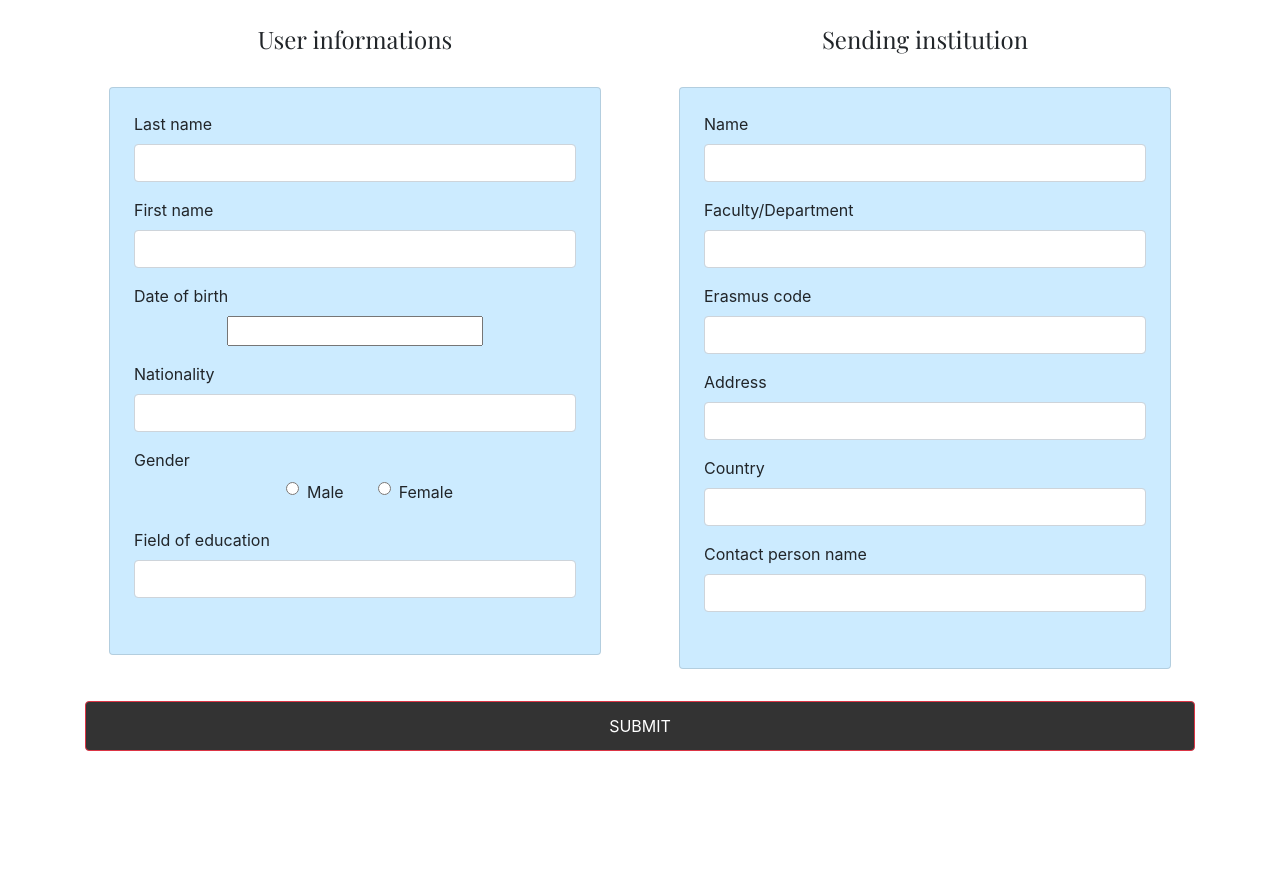
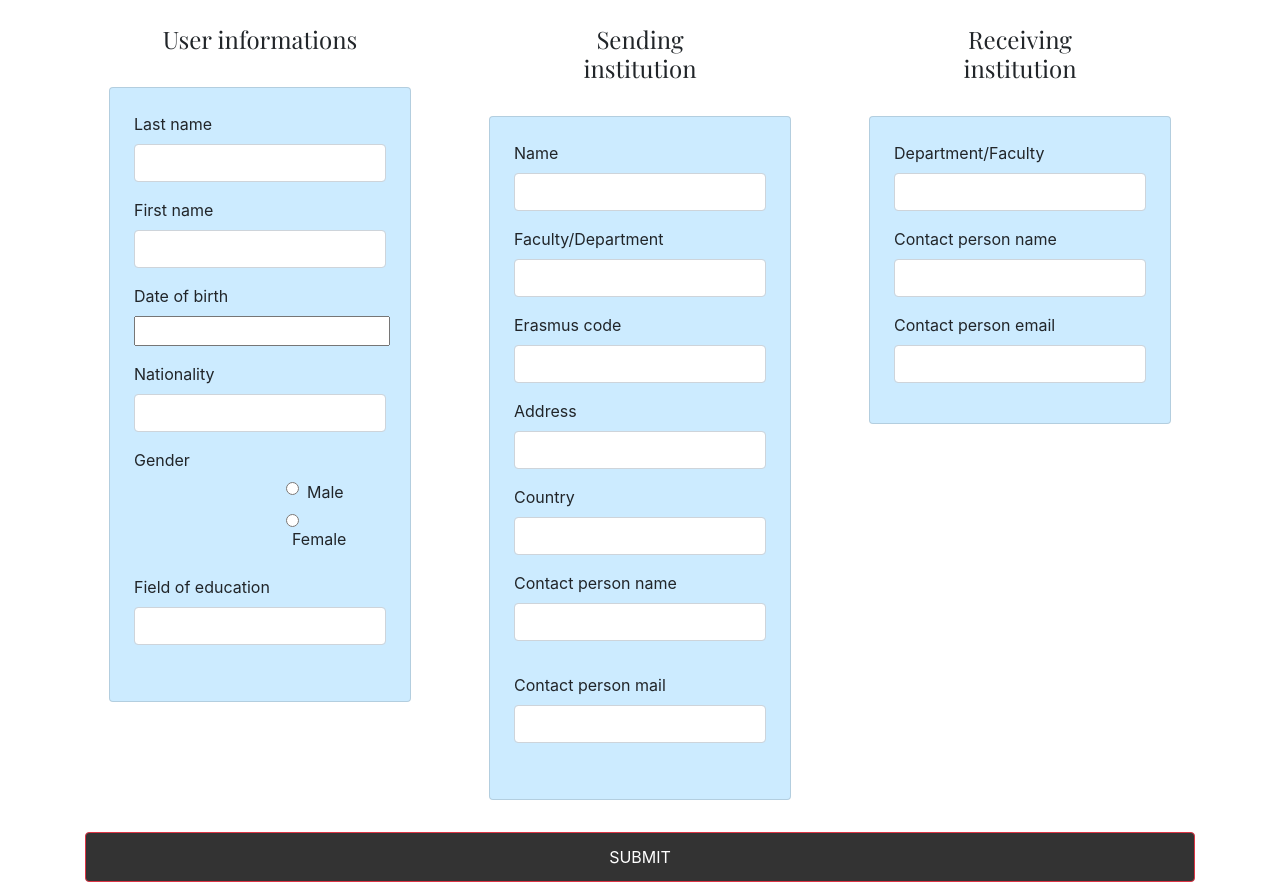
Before and after one commit to ichiin/cela, a React (Create React App) app: page /UserForm in a window 1280 px wide. Before the commit the page ends 800 px from the top, so only its background shows below. Built offline with nearby package versions, Linux system fonts and the light colour scheme.

Commit message:
added MUI, alert on registration + guest mode, receiving institution contact on userForm, fixed some LA bugs

```diff
--- a/package.json
+++ b/package.json
@@ -4,12 +4,15 @@
   "private": true,
   "dependencies": {
     "@emotion/react": "^11.1.1",
+    "@material-ui/core": "^4.11.2",
+    "@material-ui/icons": "^4.11.2",
+    "@material-ui/lab": "^4.0.0-alpha.57",
     "@testing-library/jest-dom": "^5.11.6",
     "@testing-library/react": "^11.1.2",
     "@testing-library/user-event": "^12.2.2",
     "axios": "^0.21.0",
+    "bootstrap": "^4.5.3",
     "jspdf": "^2.2.0",
-    "bootstrap": "^4.5.3",
     "react": "^17.0.1",
     "react-datepicker": "^3.3.0",
     "react-dom": "^17.0.1",
--- a/src/Components/LaAgreement.js
+++ b/src/Components/LaAgreement.js
@@ -5,7 +5,9 @@ import '../Style/LaAgreement.css'
 function LaAgreement(props) {
     const subjects = props.location.state.mySubjects
     const personalInfo = props.location.state.personalInfo
-    console.log(personalInfo)
+    const ectsTotal = props.location.state.ectsTotal
+  console.log(personalInfo)
+  console.log("thot", ectsTotal)
     return (
 
         <div style={{alignItems:'center', tex:'center'}}>
@@ -19,8 +21,8 @@ function LaAgreement(props) {
         <p style={{textAlign: 'center'}}><strong>Student Mobility for</strong> <strong>Studies</strong></p>
         <p style={{textAlign: 'right'}}><strong>Higher Education:&nbsp; &nbsp; &nbsp; &nbsp; &nbsp; &nbsp; &nbsp; &nbsp; &nbsp; &nbsp; &nbsp; &nbsp; &nbsp; &nbsp; &nbsp; &nbsp; &nbsp; &nbsp; &nbsp; &nbsp; &nbsp; &nbsp;&nbsp;</strong></p>
         <p style={{textAlign: 'right'}}><strong>Learning Agreement form&nbsp; &nbsp; &nbsp; &nbsp; &nbsp; &nbsp; &nbsp; &nbsp; &nbsp; &nbsp; &nbsp; &nbsp; &nbsp; &nbsp; &nbsp; &nbsp;</strong></p>
-        <p style={{textAlign: 'right'}}><strong><em>Student’s name ___________________&nbsp; &nbsp; &nbsp; &nbsp;&nbsp;</em></strong></p>
-        <p style={{textAlign: 'right'}}><strong><em>Academic Year 20…/20…&nbsp; &nbsp; &nbsp; &nbsp; &nbsp; &nbsp; &nbsp; &nbsp; &nbsp; &nbsp; &nbsp; &nbsp; &nbsp; &nbsp; &nbsp; &nbsp; &nbsp;</em></strong></p>
+        <p style={{textAlign: 'right'}}><strong><em>Student’s name {personalInfo.lastName + " " + personalInfo.firstName}&nbsp; &nbsp; &nbsp; &nbsp; &nbsp; &nbsp; &nbsp; &nbsp; &nbsp; &nbsp; &nbsp; &nbsp; &nbsp; &nbsp; &nbsp; &nbsp; &nbsp;</em></strong></p>
+        <p style={{textAlign: 'right'}}><strong><em>Academic Year 20../20..}&nbsp; &nbsp; &nbsp; &nbsp; &nbsp; &nbsp; &nbsp; &nbsp; &nbsp; &nbsp; &nbsp; &nbsp; &nbsp; &nbsp; &nbsp; &nbsp; &nbsp;</em></strong></p>
         <table style={{borderColor: 'black', width: '950px', height: '1114px', marginLeft: 'auto', marginRight: 'auto'}} border={1}>
           <tbody>
             <tr style={{height: '62px'}}>
@@ -118,19 +120,19 @@ function LaAgreement(props) {
             </tr>
             <tr style={{height: '48px'}}>
               <td style={{height: '48px', width: '108px'}}>
-                <p><strong>{personalInfo.institutionName}</strong></p>
+                <p>{personalInfo.sending_institutionName}</p>
               </td>
               <td style={{height: '48px', width: '96.8px'}}>&nbsp;
-              {personalInfo.faculty}
+              {personalInfo.sending_faculty}
               </td>
               <td style={{height: '48px', width: '93.6px'}} colSpan={2}>
-                <p><strong>{personalInfo.erasmusCode} </strong></p>
-              </td>
-              <td style={{height: '48px', width: '108px'}} colSpan={2}>&nbsp;{personalInfo.address} </td>
+                <p><strong>{personalInfo.sending_erasmusCode} </strong></p>
+              </td>
+              <td style={{height: '48px', width: '108px'}} colSpan={2}>&nbsp;{personalInfo.sending_address} </td>
               <td style={{height: '48px', width: '210.4px'}} colSpan={2}>
-                <p><strong>{personalInfo.country}</strong></p>
-              </td>
-              <td style={{height: '48px', width: '174.4px'}} colSpan={6}>&nbsp; {personalInfo.contactPerson}</td>
+                <p>{personalInfo.sending_country}</p>
+              </td>
+              <td style={{height: '48px', width: '174.4px'}} colSpan={6}>&nbsp; {personalInfo.sending_contact_name + "\n" + personalInfo.sending_contact_mail}</td>
               <td style={{height: '48px', width: '8px'}}>
                 <p>&nbsp;</p>
               </td>
@@ -164,13 +166,13 @@ function LaAgreement(props) {
             </tr>
             <tr style={{height: '35px'}}>
               <td style={{height: '35px', width: '108px'}}>&nbsp;Politechnika Poznańska </td>
-              <td style={{height: '35px', width: '96.8px'}}>&nbsp;</td>
+              <td style={{height: '35px', width: '96.8px'}}>&nbsp; {personalInfo.receiving_faculty}</td>
               <td style={{height: '35px', width: '93.6px'}} colSpan={2}>&nbsp; PL POZNAN02</td>
               <td style={{height: '35px', width: '108px'}} colSpan={2}>
                 <p>&nbsp; Plac Marii Skłodowskiej Curie 5, 60-965 Poznań</p>
               </td>
               <td style={{height: '35px', width: '210.4px'}} colSpan={2}>&nbsp; Poland</td>
-              <td style={{height: '35px', width: '174.4px'}} colSpan={6}>&nbsp;</td>
+              <td style={{height: '35px', width: '174.4px'}} colSpan={6}>&nbsp; {personalInfo.receiving_contact_name + "\n" + personalInfo.receiving_contact_mail}</td>
               <td style={{height: '35px', width: '8px'}}>
                 <p>&nbsp;</p>
               </td>
@@ -261,7 +263,7 @@ function LaAgreement(props) {
                 <p><strong>&nbsp;</strong></p>
               </td>
               <td style={{height: '48px', width: '136.8px'}} colSpan={4}>
-                <p><strong>Total: ………</strong></p>
+                <p><strong>Total: {ectsTotal}</strong></p>
               </td>
               <td style={{height: '48px', width: '8px'}}>
                 <p>&nbsp;</p>
--- a/src/Components/Login.js
+++ b/src/Components/Login.js
@@ -2,20 +2,38 @@ import React, { Component } from 'react';
 import '../Style/HomePage.css';
 import '../Style/Registration.css';
 import { Col, Input, InputGroup, Row } from 'reactstrap';
+import {Snackbar} from "@material-ui/core";
+import {Alert} from "@material-ui/lab";
 
 class Login extends Component {
-    constructor() {
+    constructor(props) {
         super();
-
         this.state = {
             Email: '',
             Password: '',
+            open : false,
+            creation : props.location.state.creation
         }
 
         this.Password = this.Password.bind(this);
         this.Email = this.Email.bind(this);
         this.login = this.login.bind(this);
+        this.handleAlert = this.handleAlert.bind(this);
+        this.handleClose = this.handleClose.bind(this);
         localStorage.setItem('isLogged', 'false');
+    }
+
+
+
+    handleAlert(){
+        this.setState({open: true})
+    }
+
+    handleClose(event, reason){
+        if (reason === 'clickaway') {
+            return;
+        }
+        this.setState({open: false})
     }
 
     Email(event) {
@@ -38,7 +56,7 @@ class Login extends Component {
             })
         }).then((Response) => Response.json())
             .then((result) => {
-                if(result.length != 0) {
+                if(result.length !== 0) {
                     localStorage.setItem('isLogged', 'true');
                     localStorage.setItem('email', this.state.Email);
                     console.log(result);
@@ -53,6 +71,10 @@ class Login extends Component {
                         alert('The email address you entered does not match any accounts');
                 }
             })
+    }
+
+    componentDidMount(){
+        if(this.state.creation === true)this.handleAlert()
     }
 
   render() {
@@ -81,6 +103,12 @@ class Login extends Component {
                       </Col>
                     </Row>
                   <a className="Link" href={'/Registration'}>You don't have an account? Register!</a>
+                  <a className="Link" href={'/userForm'}>Continue as guest</a>
+                <Snackbar open={this.state.open} autoHideDuration={4000} onClose={this.handleClose}>
+                    <Alert onClose={this.handleClose} severity="success">
+                        Account created successfully
+                    </Alert>
+                </Snackbar>
               </div>
           </div>
         );
--- a/src/Components/SubjectsList.js
+++ b/src/Components/SubjectsList.js
@@ -8,6 +8,7 @@ const axios = require('axios');
 export function SubjectsList(props) {
     const personalInfo = props.location.state
     const [subjects, setSubjects] = useState([])
+    const [ectsTotal, setEctsTotal] = useState(0)
     const [selectedSubjectId, setSelectedSubjectId] = useState(0) //for now, it's only possible to add item 1 by 1
     const [mySubjects, setMySubjects] = useState([])
     const databaseURL = "http://localhost:3001"
@@ -39,6 +40,7 @@ export function SubjectsList(props) {
         if (!mySubjects.includes(newSubject)) {
             const myNewSubjects = [...mySubjects, newSubject]
             setMySubjects(myNewSubjects);
+            setEctsTotal(ectsTotal + newSubject.ects)
         }
     }
 
@@ -49,6 +51,7 @@ export function SubjectsList(props) {
         if (mySubjects.includes(newSubject)) {
             const myNewSubjects = mySubjects.filter(subject => subject.id !== selectedSubjectId)
             setMySubjects(myNewSubjects);
+            setEctsTotal(ectsTotal - newSubject.ects)
         }
     }
 
@@ -74,7 +77,7 @@ export function SubjectsList(props) {
                 </div>
                 <button onClick = {onRemoveSubject} >Remove subject</button>
             </div>
-            <Link to={{pathname: "/LaAgreement", state: {mySubjects: mySubjects, personalInfo: personalInfo}}}>
+            <Link to={{pathname: "/LaAgreement", state: {mySubjects: mySubjects, personalInfo: personalInfo, ectsTotal: ectsTotal}}}>
                 <button>Generate</button>
             </Link>
         </div>
--- a/src/Components/UserForm.js
+++ b/src/Components/UserForm.js
@@ -19,12 +19,16 @@ class UserForm extends Component {
           nationality: "",
           sex: "",
           fieldOfEducation: "",
-          institutionName: "",
-          faculty: "",
-          erasmusCode: "",
-          address: "",
-          country: "",
-          contactPerson: "",
+            sending_institutionName: "",
+            sending_faculty: "",
+            sending_erasmusCode: "",
+            sending_address: "",
+            sending_country: "",
+            sending_contact_name: "",
+            sending_contact_mail: "",
+            receiving_faculty : "",
+            receiving_contact_name : "",
+            receiving_contact_mail : ""
         };
         this.LastName = this.LastName.bind(this);
         this.FirstName = this.FirstName.bind(this);
@@ -32,12 +36,16 @@ class UserForm extends Component {
         this.Nationality = this.Nationality.bind(this);
         this.Sex = this.Sex.bind(this);
         this.FieldOfEducation = this.FieldOfEducation.bind(this);
-        this.InstitutionName = this.InstitutionName.bind(this);
-        this.Faculty = this.Faculty.bind(this);
-        this.ErasmusCode = this.ErasmusCode.bind(this);
-        this.Address = this.Address.bind(this);
-        this.Country = this.Country.bind(this);
-        this.ContactPerson = this.ContactPerson.bind(this);
+        this.sending_InstitutionName = this.sending_InstitutionName.bind(this);
+        this.sending_Faculty = this.sending_Faculty.bind(this);
+        this.sending_ErasmusCode = this.sending_ErasmusCode.bind(this);
+        this.sending_Address = this.sending_Address.bind(this);
+        this.sending_Country = this.sending_Country.bind(this);
+        this.sending_contact_name = this.sending_contact_name.bind(this);
+        this.sending_contact_mail = this.sending_contact_mail.bind(this);
+        this.receiving_faculty = this.receiving_faculty.bind(this);
+        this.receiving_contact_name = this.receiving_contact_name.bind(this);
+        this.receiving_contact_mail = this.receiving_contact_mail.bind(this);
         this.submit = this.submit.bind(this);
       }
 
@@ -61,28 +69,44 @@ class UserForm extends Component {
         this.setState({ fieldOfEducation: event.target.value })
     }
 
-    InstitutionName(event) {
-        this.setState({ institutionName: event.target.value })
+    sending_InstitutionName(event) {
+        this.setState({ sending_institutionName: event.target.value })
     }
 
-    Faculty(event) {
-        this.setState({ faculty: event.target.value })
+    sending_Faculty(event) {
+        this.setState({ sending_faculty: event.target.value })
     }
 
-    ErasmusCode(event) {
-        this.setState({ erasmusCode: event.target.value })
+    sending_ErasmusCode(event) {
+        this.setState({ sending_erasmusCode: event.target.value })
     }
 
-    Address(event) {
-        this.setState({ address: event.target.value })
+    sending_Address(event) {
+        this.setState({ sending_address: event.target.value })
     }
 
-    Country(event) {
-        this.setState({ country: event.target.value })
+    sending_Country(event) {
+        this.setState({ sending_country: event.target.value })
     }
 
-    ContactPerson(event) {
-        this.setState({ contactPerson: event.target.value })
+    sending_contact_name(event) {
+        this.setState({ sending_contact_name: event.target.value })
+    }
+
+    sending_contact_mail(event) {
+        this.setState({ sending_contact_mail: event.target.value })
+    }
+
+    receiving_faculty(event) {
+        this.setState({ receiving_faculty: event.target.value })
+    }
+
+    receiving_contact_name(event) {
+        this.setState({ receiving_contact_name: event.target.value })
+    }
+
+    receiving_contact_mail(event) {
+        this.setState({ receiving_contact_mail: event.target.value })
     }
     submit(event) {
         console.log(this.state.lastName + this.state.firstName + this.state.birthDate + this.state.nationality + this.state.sex + this.state.fieldOfEducation + " Sending institution: " + this.state.institutionName + " " + this.state.faculty + " " + this.state.erasmusCode + " " + this.state.address + " " + this.state.country + " " + this.state.contactPerson)
@@ -93,7 +117,7 @@ class UserForm extends Component {
         <div className="infoForm">
         <Container>
             <Row>
-                <Col xs={6}>
+                <Col xs={4}>
                     <h2>User informations</h2>
                     <Card className="mx-4">
                         <CardBody className="p-4">
@@ -133,34 +157,58 @@ class UserForm extends Component {
                         </CardBody>
                     </Card>
                 </Col>
-                <Col xs={6}>
+                <Col xs={4}>
                 <h2>Sending institution</h2>
                     <Card className="mx-4">
                         <CardBody className="p-4">
                             <Form>
                                 <label>Name</label>
                                 <InputGroup className="mb-3">
-                                    <Input type="text" id="iname" onChange={this.InstitutionName}/>
+                                    <Input type="text" id="sending_name" onChange={this.sending_InstitutionName}/>
                                 </InputGroup>
                                 <label>Faculty/Department</label>
                                 <InputGroup className="mb-3">
-                                    <Input type="text" id="faculty" onChange={this.Faculty}/>
+                                    <Input type="text" id="sending_faculty" onChange={this.sending_Faculty}/>
                                 </InputGroup>
                                 <label>Erasmus code</label>
                                 <InputGroup className="mb-3">
-                                    <Input type="text" id="ecode" onChange={this.ErasmusCode}/>
+                                    <Input type="text" id="sending_ecode" onChange={this.sending_ErasmusCode}/>
                                 </InputGroup>
                                 <label className="label">Address</label>
                                 <InputGroup className="mb-3">
-                                    <Input type="text" id="address" onChange={this.Address}/>
+                                    <Input type="text" id="sending_address" onChange={this.sending_Address}/>
                                 </InputGroup>
                                 <label className="label">Country</label>
                                 <InputGroup className="mb-3">
-                                    <Input type="text" id="country" onChange={this.Country}/>
+                                    <Input type="text" id="sending_country" onChange={this.sending_Country}/>
                                 </InputGroup>
                                 <label>Contact person name</label>
                                 <InputGroup className="mb-3">
-                                    <Input className="mb-3" type="text" id="contactperson" onChange={this.ContactPerson}/>
+                                    <Input className="mb-3" type="text" id="sending_contact_name" onChange={this.sending_contact_name}/>
+                                </InputGroup>
+                                <label>Contact person mail</label>
+                                <InputGroup className="mb-3">
+                                    <Input className="mb-3" type="text" id="sending_contact_mail" onChange={this.sending_contact_mail}/>
+                                </InputGroup>
+                            </Form>
+                        </CardBody>
+                    </Card></Col>
+                <Col xs={4}>
+                    <h2>Receiving institution</h2>
+                    <Card className="mx-4">
+                        <CardBody className="p-4">
+                            <Form>
+                                <label>Department/Faculty</label>
+                                <InputGroup className="mb-3">
+                                    <Input type="text" id="receiving_faculty" onChange={this.receiving_faculty}/>
+                                </InputGroup>
+                                <label>Contact person name</label>
+                                <InputGroup className="mb-3">
+                                    <Input type="text" id="receiving_faculty_name" onChange={this.receiving_contact_name}/>
+                                </InputGroup>
+                                <label>Contact person email</label>
+                                <InputGroup className="mb-3">
+                                    <Input type="text" id="receiving_faculty_mail" onChange={this.receiving_contact_mail}/>
                                 </InputGroup>
                             </Form>
                         </CardBody>
```
Also changed, not shown: src/Components/Registration.js (+51 -27 lines), 1 other file (tests, documents, lock files or other folders).
